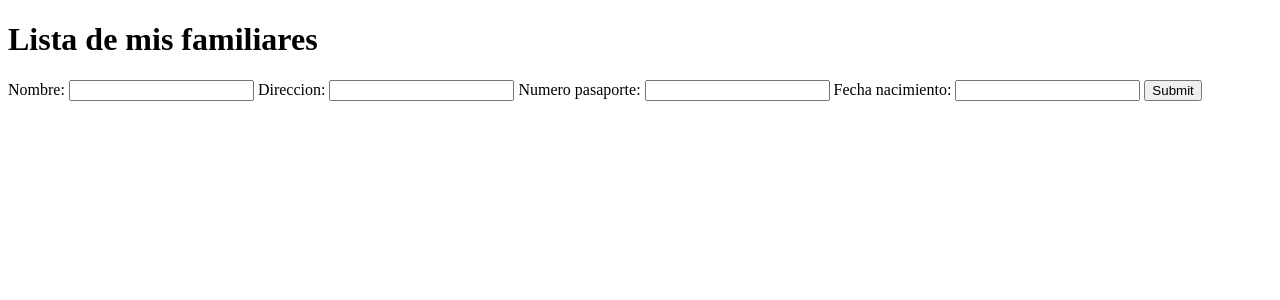
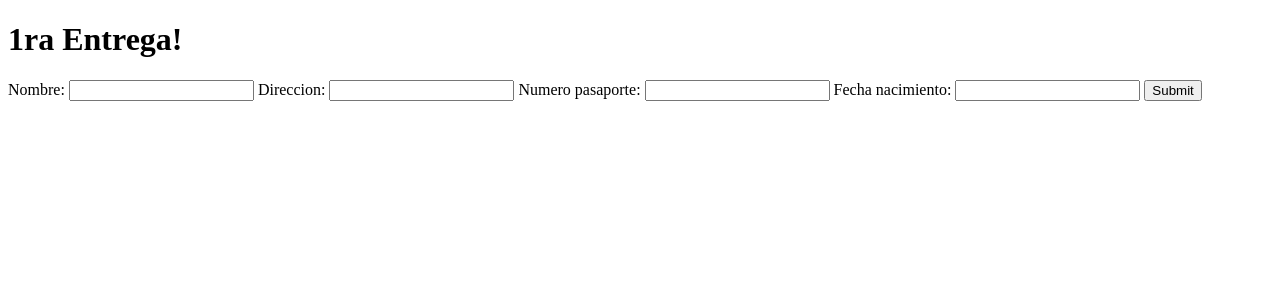
Before and after one commit to LorenzoDEPE/trabajo_integrador, a Django app: page /mi-familia/alta in a window 1280 px wide. Shown: the top 300 px of the page. Run offline with Django 4.2, Linux system fonts and the light colour scheme.

Commit message:
Agregando herencia a los templates familiares y form_familiar

```diff
--- a/Primer_MVT/templates/scripts/familiares.html
+++ b/Primer_MVT/templates/scripts/familiares.html
@@ -1,31 +1,11 @@
-<!DOCTYPE html>
-<html lang="en">
-  <head>
-    <meta charset="UTF-8" />
-    <meta http-equiv="X-UA-Compatible" content="IE=edge" />
-    <meta name="viewport" content="width=device-width, initial-scale=1.0" />
-    <title>Document</title>
-  </head>
-  <body>
-    <h1>Lista de mis familiares</h1>
+{% extends 'scripts/saludar.html' %} {% block contenido %}
+<h2>Lista de mis familiares</h2>
 
 {% for familiar in lista_familiares %}
 <ul>
   <li>
     Nombre: {{familiar.nombre}}, Pasaporte: {{familiar.numero_pasaporte}},
-        Dirección: {{familiar.direccion}}, Nacimiento:
-        {{familiar.fecha_nacimiento}}
+    Dirección: {{familiar.direccion}}, Nacimiento: {{familiar.fecha_nacimiento}}
   </li>
 </ul>
-    {% endfor %}
-
-    <!-- <h2>Lista de categorias</h2>
-    {% for categoria in lista_cat %}
-    <ul>
-      <li>Categoria : {{categoria.nombre}}</li>
-      <li>Descripcion : {{categoria.descripcion}}</li>
-    </ul>
-    {% endfor %}-->
-    {% block contenido %} {% endblock %}
-  </body>
-</html>
+{% endfor %} {% endblock %}
--- a/Primer_MVT/templates/scripts/form_familiar.html
+++ b/Primer_MVT/templates/scripts/form_familiar.html
@@ -1,5 +1,4 @@
-{% extends 'scripts/familiares.html' %} {% block titulo%} Alta de nuevo Familiar
-{% endblock %} {% block contenido %}
+{% extends 'scripts/saludar.html' %} {% block contenido %}
 
 <form action="/mi-familia/alta" method="post">
   {% csrf_token %} {{ form }}
--- a/Primer_MVT/templates/scripts/saludar.html
+++ b/Primer_MVT/templates/scripts/saludar.html
@@ -1,12 +1,13 @@
 <!DOCTYPE html>
 <html lang="en">
-<head>
-    <meta charset="UTF-8">
-    <meta http-equiv="X-UA-Compatible" content="IE=edge">
-    <meta name="viewport" content="width=device-width, initial-scale=1.0">
+  <head>
+    <meta charset="UTF-8" />
+    <meta http-equiv="X-UA-Compatible" content="IE=edge" />
+    <meta name="viewport" content="width=device-width, initial-scale=1.0" />
     <title>Document</title>
-</head>
-<body>
-    HOLA ESTO ES UN SALUDO DESDE UN TEMPLATE!!!!
-</body>
+  </head>
+  <body>
+    <h1>1ra Entrega!</h1>
+    {% block contenido %} {% endblock %}
+  </body>
 </html>
```
Also changed, not shown: db.sqlite3. Lines whose indentation alone changed are shown as unchanged.
